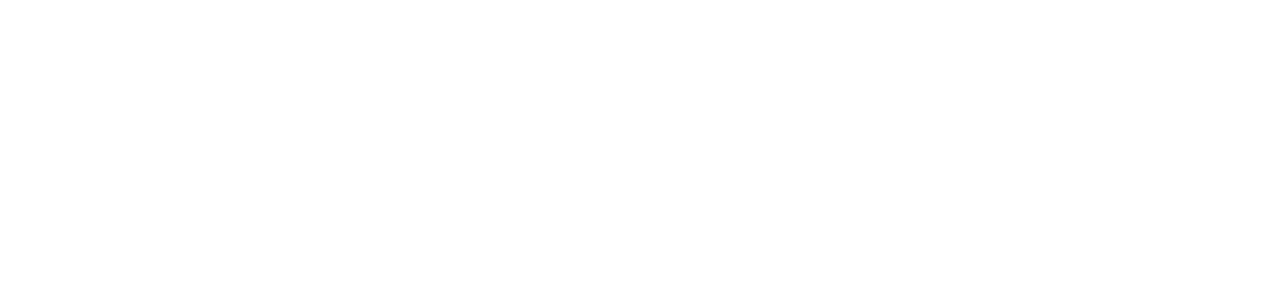
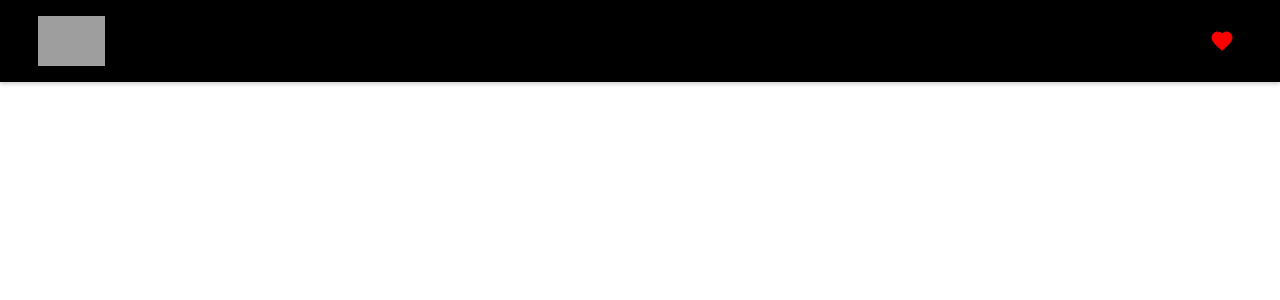
Before and after one commit to ivanlhz/marvel-app, a React (Vite) app: page /character in a window 1280 px wide. Shown: the top 300 px of the page. Built offline with nearby package versions, Linux system fonts and the light colour scheme; grey boxes are pictures that could not be loaded.

Commit message:
feat: Added layout components and implement favorite characters functionality

```diff
--- a/src/App.tsx
+++ b/src/App.tsx
@@ -1,21 +1,45 @@
 import './App.css';
 import { BrowserRouter as Router, Routes, Route } from 'react-router-dom';
-import React, { Suspense } from 'react';
-import { FavoriteProvider } from './ui/context/favoriteContext';
+import React, { Suspense, useState, useCallback } from 'react';
+import { FavoriteProvider, useFavoriteContext } from './ui/context/favoriteContext';
+import { Layout } from './ui/components/templates/Layout';
 
 const HomePage = React.lazy(() => import('@/pages/home/Home'));
 const CharacterPage = React.lazy(() => import('@/pages/character/Character'));
+
+function AppContent() {
+  const { favoriteCount } = useFavoriteContext();
+  const [showAllCharacters, setShowAllCharacters] = useState(true);
+
+  const handleLogoClick = useCallback(() => {
+    setShowAllCharacters(true);
+  }, []);
+
+  const handleFavoritesClick = useCallback(() => {
+    setShowAllCharacters(prevState => !prevState);
+  }, []);
+
+  return (
+    <Layout
+      favoriteCount={favoriteCount}
+      onLogoClick={handleLogoClick}
+      onFavoritesClick={handleFavoritesClick}
+    >
+      <Suspense fallback={<div>Loading...</div>}>
+        <Routes>
+          <Route path="/" element={<HomePage showAllCharacters={showAllCharacters} />} />
+          <Route path="/character" element={<CharacterPage />} />
+        </Routes>
+      </Suspense>
+    </Layout>
+  );
+}
 
 function App() {
   return (
     <Router>
       <FavoriteProvider>
-        <Suspense fallback={<div>Loading...</div>}>
-          <Routes>
-            <Route path="/" element={<HomePage />} />
-            <Route path="/character" element={<CharacterPage />} />
-          </Routes>
-        </Suspense>
+        <AppContent />
       </FavoriteProvider>
     </Router>
   );
--- a/src/pages/character/Character.tsx
+++ b/src/pages/character/Character.tsx
@@ -2,4 +2,4 @@
   return <div className="character-page">Character</div>;
 };
 
-export default CharacterPage
+export default CharacterPage;
--- a/src/pages/home/Home.tsx
+++ b/src/pages/home/Home.tsx
@@ -1,15 +1,19 @@
 import { useState, useEffect, ChangeEvent } from 'react';
-import { Header } from '@/ui/components/organisms/Header';
 import { CharacterGrid } from '@/ui/components/organisms/CharacterGrid';
 import { mockCharacters, Character } from '@/mocks/characters';
 import './Home.css';
 import { useFavoriteContext } from '@/ui/context/favoriteContext';
+import { SearchBar } from '@/ui/components/molecules/SearchBar';
 
-const HomePage = () => {
+interface HomePageProps {
+  showAllCharacters: boolean;
+}
+
+const HomePage = ({ showAllCharacters }: HomePageProps) => {
   const [characters, setCharacters] = useState<Character[]>([]);
   const [filteredCharacters, setFilteredCharacters] = useState<Character[]>([]);
   const [searchValue, setSearchValue] = useState('');
-  const { favoriteCount, addFavoriteCharacter, setAllFavoriteCharacters } = useFavoriteContext();
+  const { addFavoriteCharacter, setAllFavoriteCharacters } = useFavoriteContext();
 
   useEffect(() => {
     setCharacters(mockCharacters);
@@ -18,12 +22,28 @@
     setAllFavoriteCharacters(initialFavorites.map(({ id }) => id));
   }, []);
 
+  useEffect(() => {
+    if (!showAllCharacters) {
+      const onlyFavorites = characters.filter(char => char.isFavorite);
+      setFilteredCharacters(onlyFavorites);
+    } else if (searchValue === '') {
+      setFilteredCharacters(characters);
+    } else {
+      const filtered = characters.filter(character =>
+        character.name.toLowerCase().includes(searchValue.toLowerCase())
+      );
+      setFilteredCharacters(filtered);
+    }
+  }, [showAllCharacters, characters, searchValue]);
+
   const handleSearchChange = (e: ChangeEvent<HTMLInputElement>) => {
     const value = e.target.value;
     setSearchValue(value);
 
     if (value.trim() === '') {
-      setFilteredCharacters(characters);
+      setFilteredCharacters(
+        showAllCharacters ? characters : characters.filter(char => char.isFavorite)
+      );
     } else {
       const filtered = characters.filter(character =>
         character.name.toLowerCase().includes(value.toLowerCase())
@@ -59,29 +79,11 @@
     addFavoriteCharacter(id);
   };
 
-  const handleLogoClick = () => {
-    setSearchValue('');
-    setFilteredCharacters(characters);
-  };
-
-  const handleFavoritesClick = () => {
-    if (searchValue === '' && filteredCharacters.length === characters.length) {
-      const onlyFavorites = characters.filter(char => char.isFavorite);
-      setFilteredCharacters(onlyFavorites);
-    } else {
-      setSearchValue('');
-      setFilteredCharacters(characters);
-    }
-  };
-
   return (
     <div className="home-container">
-      <Header
-        favoriteCount={favoriteCount}
+      <SearchBar
         searchValue={searchValue}
         resultCount={filteredCharacters.length}
-        onLogoClick={handleLogoClick}
-        onFavoritesClick={handleFavoritesClick}
         onSearchChange={handleSearchChange}
       />
       <main className="main-content">
@@ -91,4 +93,4 @@
   );
 };
 
-export default HomePage
+export default HomePage;
--- a/src/ui/components/organisms/Header/Header.tsx
+++ /dev/null
@@ -1,36 +0,0 @@
-import React, { ChangeEvent } from 'react';
-import { Navbar } from '@/ui/components/molecules/Navbar';
-import { SearchBar } from '@/ui/components/molecules/SearchBar';
-
-interface HeaderProps {
-  favoriteCount: number;
-  searchValue: string;
-  resultCount: number;
-  onLogoClick?: () => void;
-  onFavoritesClick?: () => void;
-  onSearchChange: (e: ChangeEvent<HTMLInputElement>) => void;
-}
-
-export const Header: React.FC<HeaderProps> = ({
-  favoriteCount,
-  searchValue,
-  resultCount,
-  onLogoClick,
-  onFavoritesClick,
-  onSearchChange,
-}) => {
-  return (
-    <header className="header">
-      <Navbar
-        favoriteCount={favoriteCount}
-        onLogoClick={onLogoClick}
-        onFavoritesClick={onFavoritesClick}
-      />
-      <SearchBar
-        searchValue={searchValue}
-        resultCount={resultCount}
-        onSearchChange={onSearchChange}
-      />
-    </header>
-  );
-};
--- a/src/ui/components/organisms/Header/index.ts
+++ /dev/null
@@ -1 +0,0 @@
-export * from './Header';
--- /dev/null
+++ b/src/ui/components/templates/Layout/Layout.css
@@ -0,0 +1,15 @@
+.layout {
+  display: flex;
+  flex-direction: column;
+  min-height: 100vh;
+  width: 100%;
+}
+
+.layout-header {
+  width: 100%;
+}
+
+.layout-content {
+  flex: 1;
+  width: 100%;
+}
--- /dev/null
+++ b/src/ui/components/templates/Layout/Layout.tsx
@@ -0,0 +1,30 @@
+import React from 'react';
+import { Navbar } from '@/ui/components/molecules/Navbar';
+import './Layout.css';
+
+interface LayoutProps {
+  children: React.ReactNode;
+  favoriteCount: number;
+  onLogoClick?: () => void;
+  onFavoritesClick?: () => void;
+}
+
+export const Layout: React.FC<LayoutProps> = ({
+  children,
+  favoriteCount,
+  onLogoClick,
+  onFavoritesClick,
+}) => {
+  return (
+    <div className="layout">
+      <header className="layout-header">
+        <Navbar
+          favoriteCount={favoriteCount}
+          onLogoClick={onLogoClick}
+          onFavoritesClick={onFavoritesClick}
+        />
+      </header>
+      <main className="layout-content">{children}</main>
+    </div>
+  );
+};
--- /dev/null
+++ b/src/ui/components/templates/Layout/index.ts
@@ -0,0 +1 @@
+export * from './Layout';
--- a/src/ui/context/favoriteContext.tsx
+++ b/src/ui/context/favoriteContext.tsx
@@ -26,11 +26,11 @@
   };
 
   return (
-    <FavoriteContext
+    <FavoriteContext.Provider
       value={{ favoriteCount, favoriteCharacters, addFavoriteCharacter, setAllFavoriteCharacters }}
     >
       {children}
-    </FavoriteContext>
+    </FavoriteContext.Provider>
   );
 };
 
```
